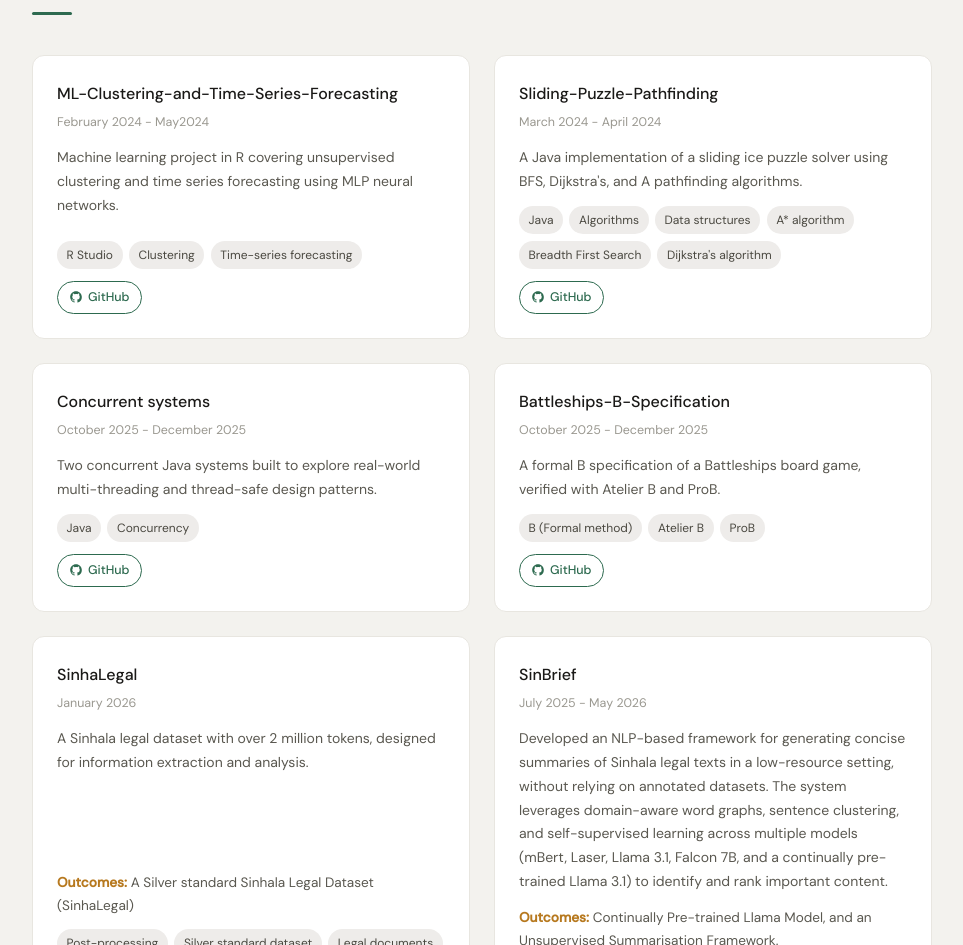
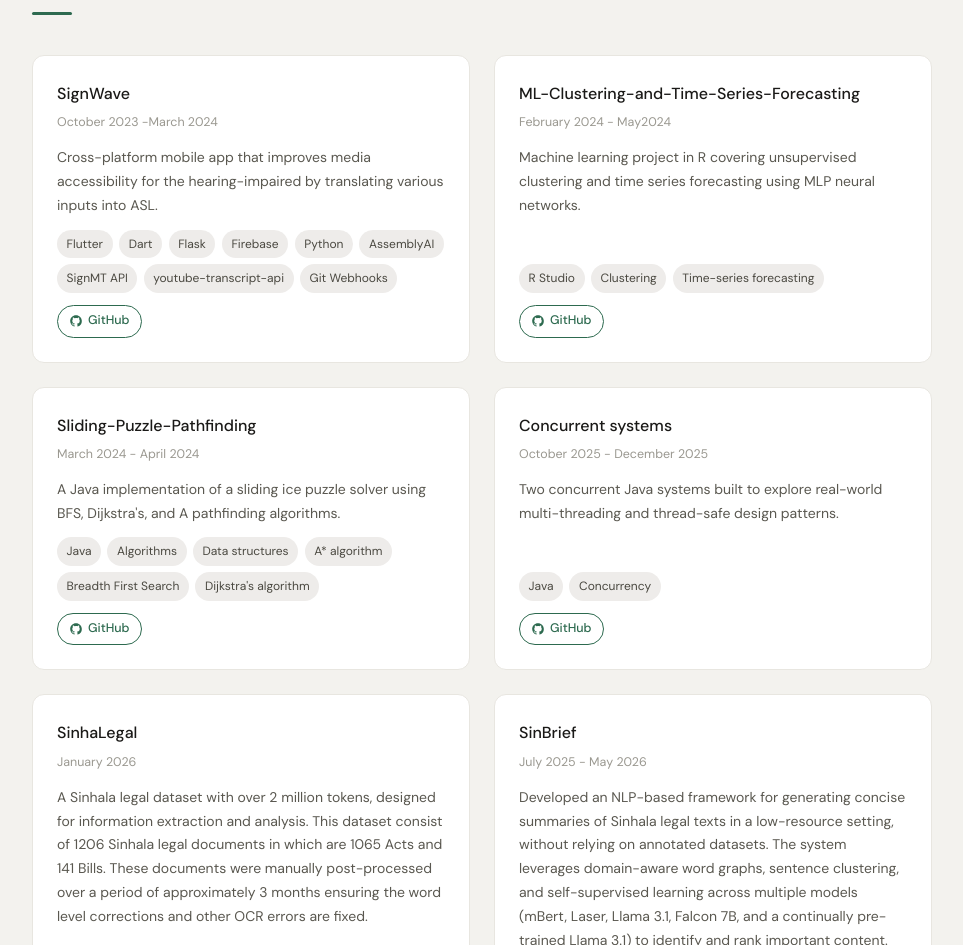
Before and after one commit to Minduli-Lasandi/Minduli-Lasandi-Portfolio, a React (Vite) app: page / in a window 1280 px wide. Shown: the part 1547-2492 px from the top of the page, without its empty margins (158-1121 px from the left). Built offline with nearby package versions, Linux system fonts and the light colour scheme.

Commit message:
Update project description

```diff
--- a/src/data/projects.ts
+++ b/src/data/projects.ts
@@ -1,4 +1,15 @@
 export const projects = [
+
+    {
+        name: "Battleships-B-Specification",
+        date: "October 2025 - December 2025",
+        description: "A formal B specification of a Battleships board game, verified with Atelier B and ProB.",
+        tags: ["B (Formal method)", "Atelier B", "ProB"],
+        links: {
+            github: "https://github.com/Minduli-Lasandi/Battleships-B-Specification",
+        }
+    },
+
     {
         name: "SignWave",
         date: "October 2023 -March 2024",
@@ -40,19 +51,9 @@ export const projects = [
     },
 
     {
-        name: "Battleships-B-Specification",
-        date: "October 2025 - December 2025",
-        description: "A formal B specification of a Battleships board game, verified with Atelier B and ProB.",
-        tags: ["B (Formal method)", "Atelier B", "ProB"],
-        links: {
-            github: "https://github.com/Minduli-Lasandi/Battleships-B-Specification",
-        }
-    },
-
-    {
         name: "SinhaLegal",
         date: "January 2026",
-        description: "A Sinhala legal dataset with over 2 million tokens, designed for information extraction and analysis.",
+        description: "A Sinhala legal dataset with over 2 million tokens, designed for information extraction and analysis. This dataset consist of 1206 Sinhala legal documents in which are 1065 Acts and 141 Bills. These documents were manually post-processed over a period of approximately 3 months ensuring the word level corrections and other OCR errors are fixed.",
         tags: ["Post-processing", "Silver standard dataset", "Legal documents", "Sinhala"],
         outcomes: "A Silver standard Sinhala Legal Dataset (SinhaLegal)",
         links: {
```
